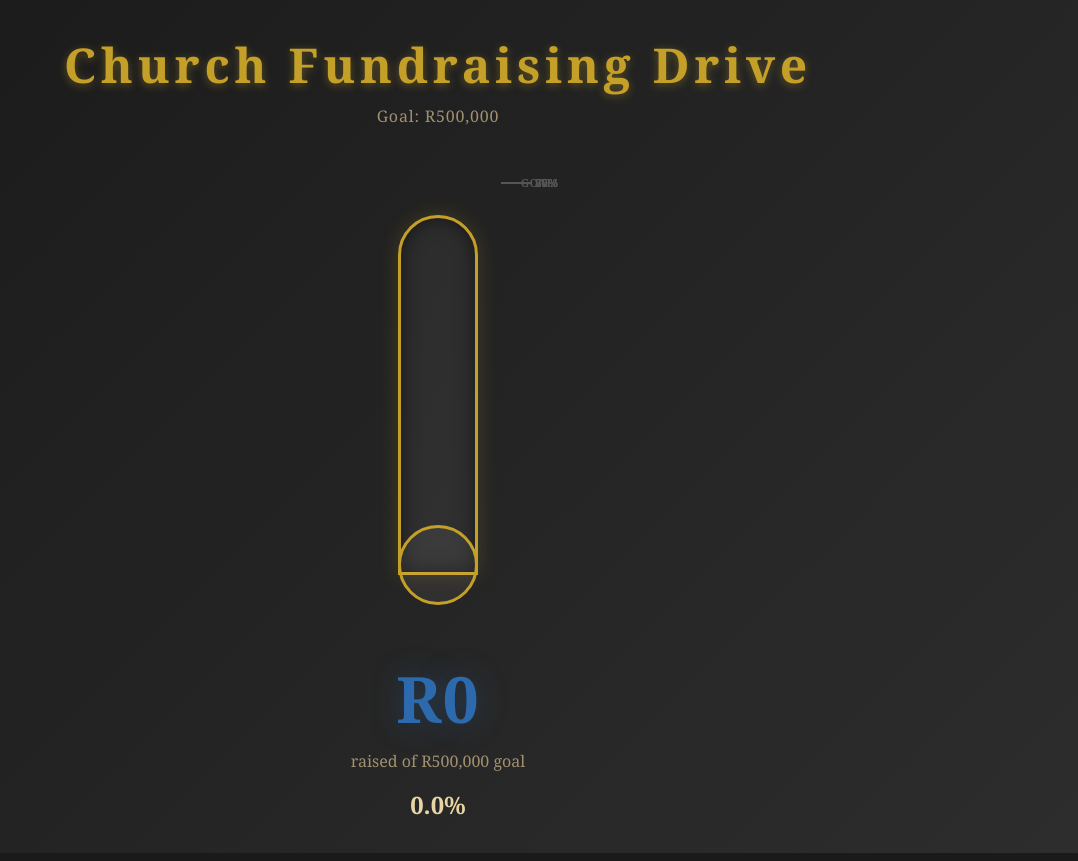
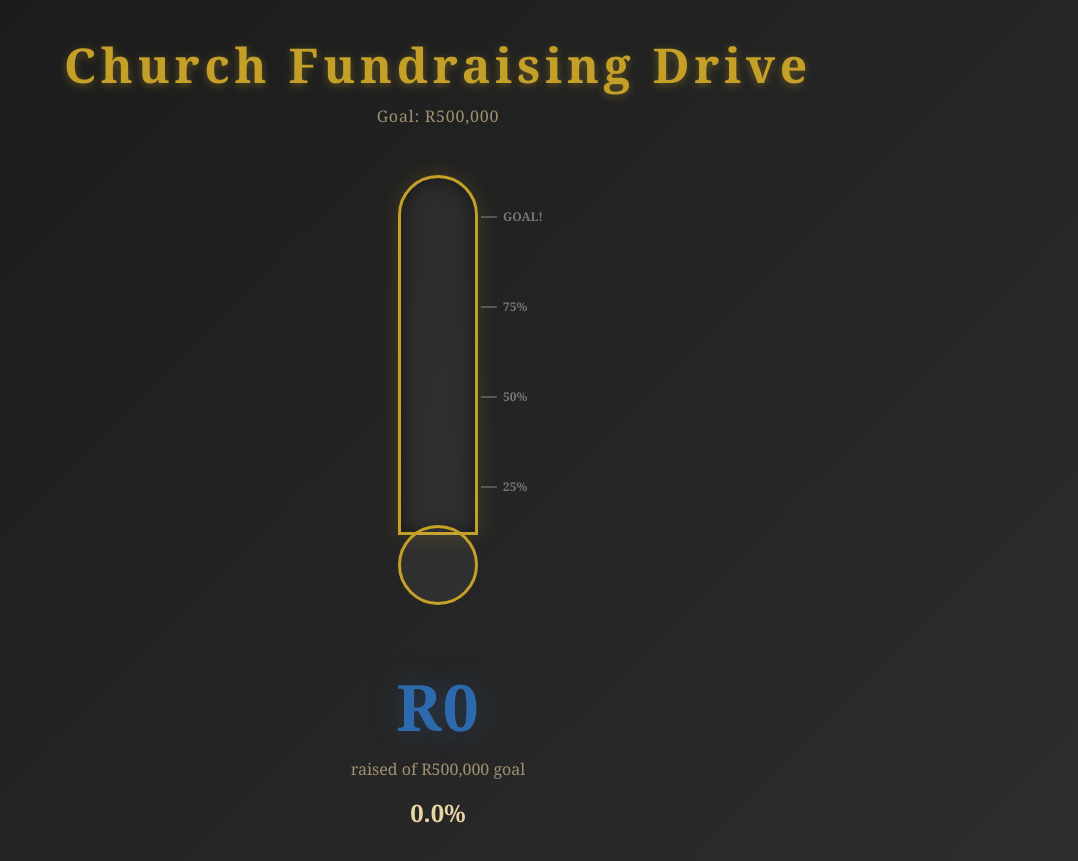
Before and after one commit to Morras917/church-barometer, a Next.js app: page / in a window 1280 px wide. Shown: the whole page, without its empty margins (202-1280 px from the left). Built offline with nearby package versions, Linux system fonts and the light colour scheme; no server answers; the database is empty.

Commit message:
Update page.tsx

```diff
--- a/app/page.tsx
+++ b/app/page.tsx
@@ -1,5 +1,4 @@
 'use client'
-
 import { useEffect, useState } from 'react'
 import { supabase } from '@/lib/supabase'
 
@@ -17,12 +16,14 @@ const MILESTONES = [
   { pct: 100, label: 'GOAL!', color: '#c5a028' },
 ]
 
+// Tube height in px (must match the height in the JSX below)
+const TUBE_HEIGHT = 360
+
 export default function Home() {
   const [amount, setAmount] = useState(0)
   const [loading, setLoading] = useState(true)
 
   useEffect(() => {
-    // Initial fetch
     supabase
       .from('church_barometer')
       .select('amount_raised')
@@ -33,7 +34,6 @@ export default function Home() {
         setLoading(false)
       })
 
-    // Realtime subscription
     const channel = supabase
       .channel('barometer')
       .on('postgres_changes', {
@@ -45,15 +45,25 @@ export default function Home() {
       })
       .subscribe()
 
-    return () => { supabase.removeChannel(channel) }
+    return () => {
+      supabase.removeChannel(channel)
+    }
   }, [])
 
   const pct = Math.min((amount / GOAL) * 100, 100)
-  const fillColor = pct >= 100 ? '#c5a028' : pct >= 75 ? '#e07b00' : pct >= 50 ? '#f0a500' : pct >= 25 ? '#4a9eff' : '#2d6aad'
+  const fillColor =
+    pct >= 100 ? '#c5a028' :
+    pct >= 75  ? '#e07b00' :
+    pct >= 50  ? '#f0a500' :
+    pct >= 25  ? '#4a9eff' :
+                 '#2d6aad'
 
   if (loading) {
     return (
-      <div style={{ display: 'flex', alignItems: 'center', justifyContent: 'center', height: '100vh', fontSize: '1.5rem', color: '#e8d5a3' }}>
+      <div style={{
+        display: 'flex', alignItems: 'center', justifyContent: 'center',
+        height: '100vh', fontSize: '1.5rem', color: '#e8d5a3'
+      }}>
         Loading...
       </div>
     )
@@ -85,15 +95,37 @@ export default function Home() {
       </p>
 
       {/* Barometer */}
-      <div style={{ position: 'relative', width: '120px', height: '400px', margin: '0 auto 3rem' }}>
+      <div style={{ position: 'relative', width: '180px', height: `${TUBE_HEIGHT + 80}px`, margin: '0 auto 3rem' }}>
+
+        {/* Milestone ticks - pixel-based positioning relative to tube */}
+        {MILESTONES.map(m => {
+          const bottomPx = (m.pct / 100) * TUBE_HEIGHT + 30
+          return (
+            <div key={m.pct} style={{
+              position: 'absolute',
+              bottom: `${bottomPx}px`,
+              left: 'calc(50% + 43px)',
+              display: 'flex',
+              alignItems: 'center',
+              gap: '6px',
+              whiteSpace: 'nowrap',
+            }}>
+              <div style={{ width: '16px', height: '2px', background: pct >= m.pct ? m.color : '#555', flexShrink: 0 }} />
+              <span style={{ fontSize: '0.75rem', color: pct >= m.pct ? m.color : '#777', fontWeight: 600 }}>
+                {m.label}
+              </span>
+            </div>
+          )
+        })}
+
         {/* Glass tube */}
         <div style={{
           position: 'absolute',
-          bottom: 0,
+          top: 0,
           left: '50%',
           transform: 'translateX(-50%)',
           width: '80px',
-          height: '360px',
+          height: `${TUBE_HEIGHT}px`,
           border: '3px solid #c5a028',
           borderRadius: '40px 40px 0 0',
           overflow: 'hidden',
@@ -116,7 +148,7 @@ export default function Home() {
         {/* Bulb at bottom */}
         <div style={{
           position: 'absolute',
-          bottom: '-30px',
+          top: `${TUBE_HEIGHT - 10}px`,
           left: '50%',
           transform: 'translateX(-50%)',
           width: '80px',
@@ -127,30 +159,10 @@ export default function Home() {
           transition: 'background 0.5s',
           boxShadow: `0 0 20px ${pct > 0 ? fillColor + '80' : 'transparent'}`,
         }} />
-
-        {/* Milestone ticks */}
-        {MILESTONES.map(m => (
-          <div key={m.pct} style={{
-            position: 'absolute',
-            right: '-60px',
-            bottom: `calc(${m.pct}% * 3.6px + 30px)`,
-            display: 'flex',
-            alignItems: 'center',
-            gap: '4px',
-          }}>
-            <div style={{ width: '16px', height: '2px', background: pct >= m.pct ? m.color : '#555' }} />
-            <span style={{ fontSize: '0.7rem', color: pct >= m.pct ? m.color : '#555', fontWeight: 600 }}>
-              {m.label}
-            </span>
-          </div>
-        ))}
       </div>
 
       {/* Amount display */}
-      <div style={{
-        textAlign: 'center',
-        marginTop: '2rem',
-      }}>
+      <div style={{ textAlign: 'center' }}>
         <div style={{
           fontSize: 'clamp(2rem, 6vw, 4rem)',
           fontWeight: 700,
@@ -164,12 +176,7 @@ export default function Home() {
         <div style={{ color: '#a09070', fontSize: '1rem', marginTop: '0.5rem' }}>
           raised of {formatCurrency(GOAL)} goal
         </div>
-        <div style={{
-          marginTop: '1rem',
-          fontSize: '1.5rem',
-          fontWeight: 600,
-          color: '#e8d5a3',
-        }}>
+        <div style={{ marginTop: '1rem', fontSize: '1.5rem', fontWeight: 600, color: '#e8d5a3' }}>
           {pct.toFixed(1)}%
         </div>
       </div>
```
